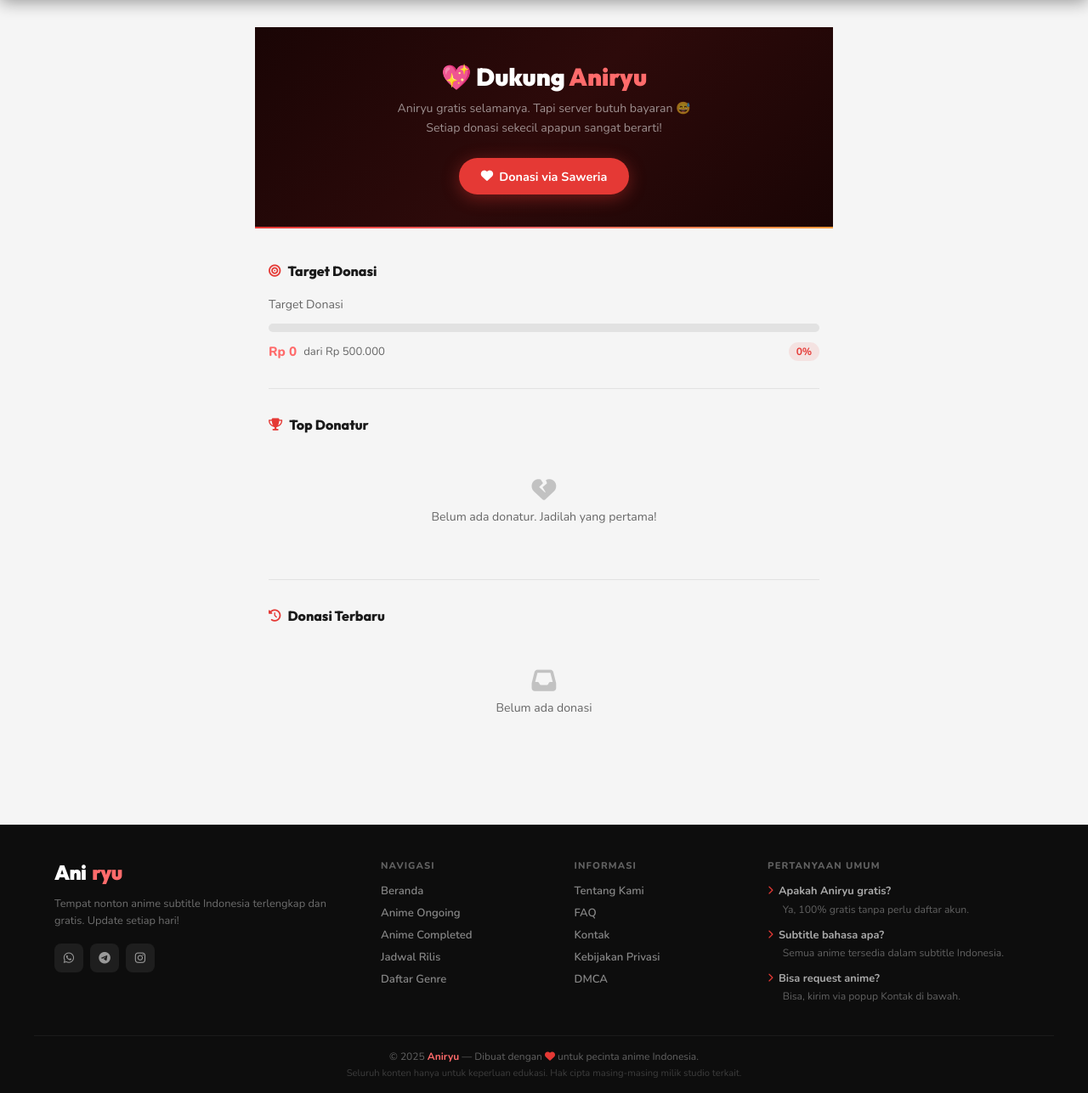
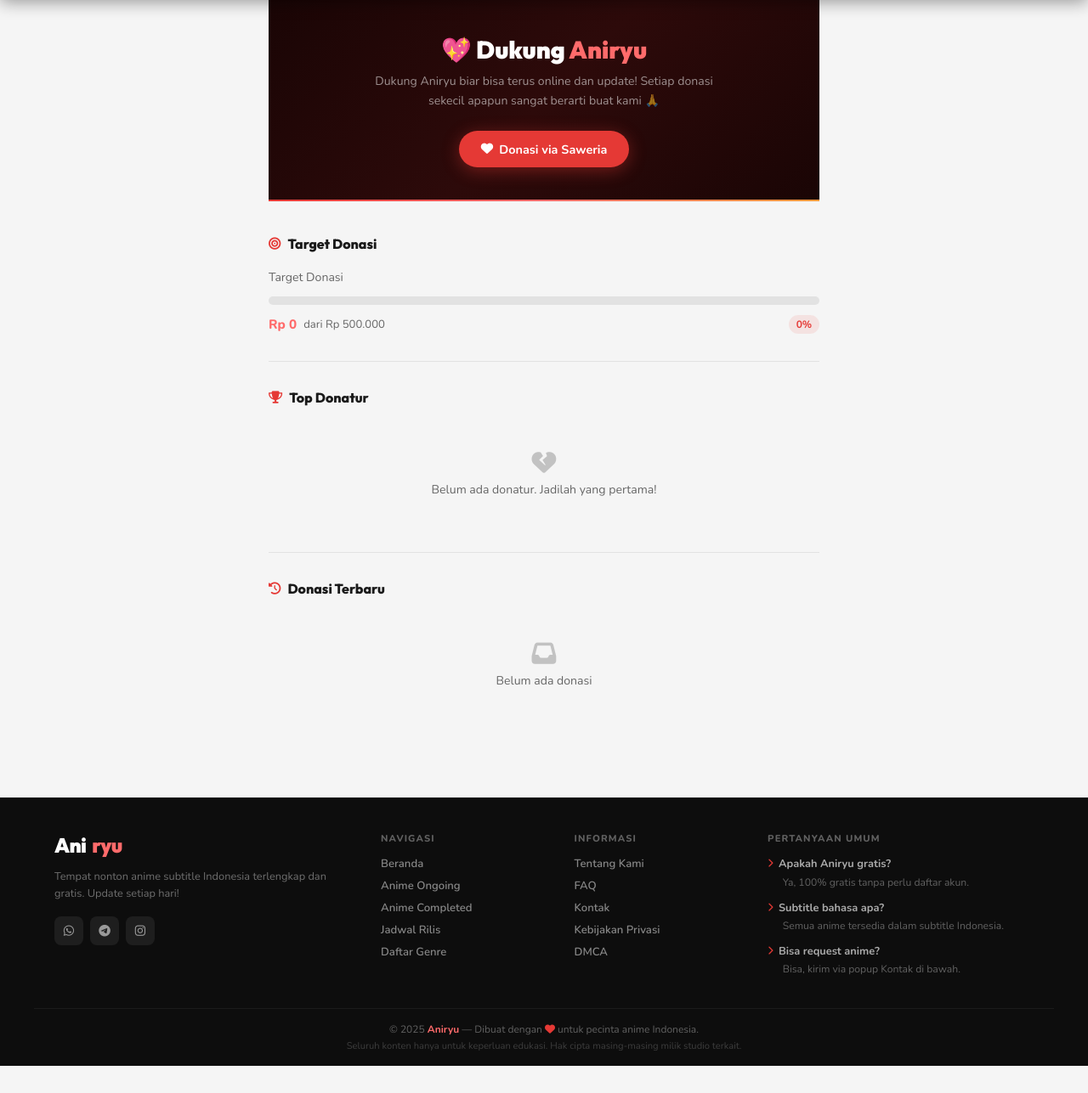
Before and after one commit to RMBLOGG/Aniryu, a Flask app: page /donasi in a window 1280 px wide. Shown: the part 57-1344 px from the top of the page at 85% size. After the commit the page ends 1312 px from the top, so only its background shows below. Run offline with Flask 3, Linux system fonts and the light colour scheme; data that the repository does not hold is empty.

Commit message:
Add files via upload

```diff
--- a/templates/donasi.html
+++ b/templates/donasi.html
@@ -7,7 +7,7 @@
 .donasi-wrap {
   max-width: 680px;
   margin: 0 auto;
-  padding: 2rem 1rem 3rem;
+  padding: 0 1rem 3rem;
   overflow-x: hidden;
   box-sizing: border-box;
 }
@@ -15,9 +15,8 @@
 /* Hero — full bleed banner */
 .donasi-hero {
   background: linear-gradient(135deg, #1a0505 0%, #2d0a0a 50%, #1a0505 100%);
-  margin: 0 -1rem 2.5rem;
+  margin: 0 0 2.5rem;
   padding: 2.5rem 1.5rem;
-  overflow: hidden;
   text-align: center;
   position: relative;
   overflow: hidden;
@@ -239,8 +238,7 @@
   <!-- Hero -->
   <div class="donasi-hero">
     <h1>💖 Dukung <span>Aniryu</span></h1>
-    <p>Aniryu gratis selamanya. Tapi server butuh bayaran 😅<br>
-       Setiap donasi sekecil apapun sangat berarti!</p>
+    <p>Dukung Aniryu biar bisa terus online dan update! Setiap donasi sekecil apapun sangat berarti buat kami 🙏</p>
     <a href="https://saweria.co/Dayynime" target="_blank" class="donasi-btn">
       <i class="fa fa-heart"></i> Donasi via Saweria
     </a>
```
